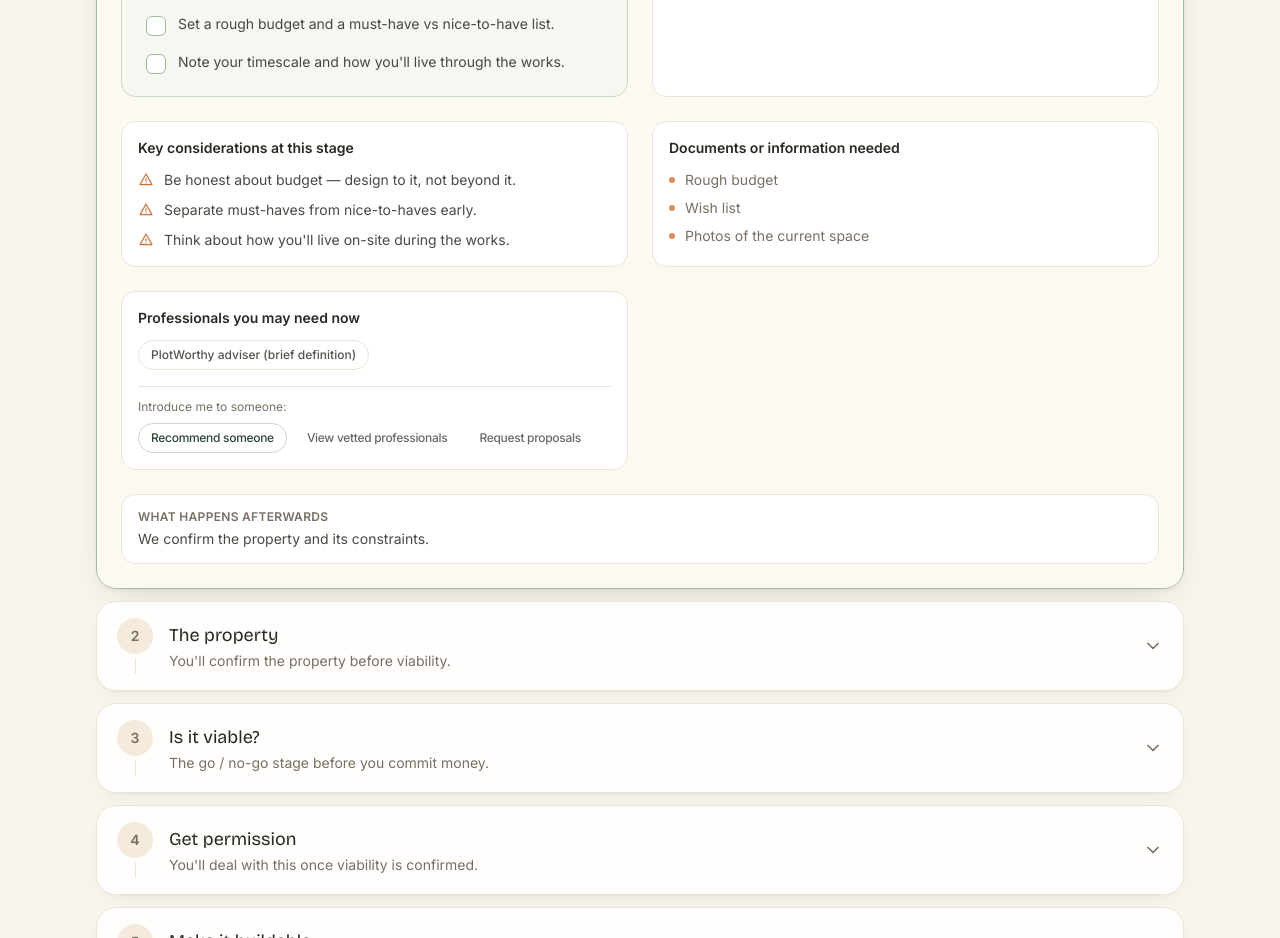
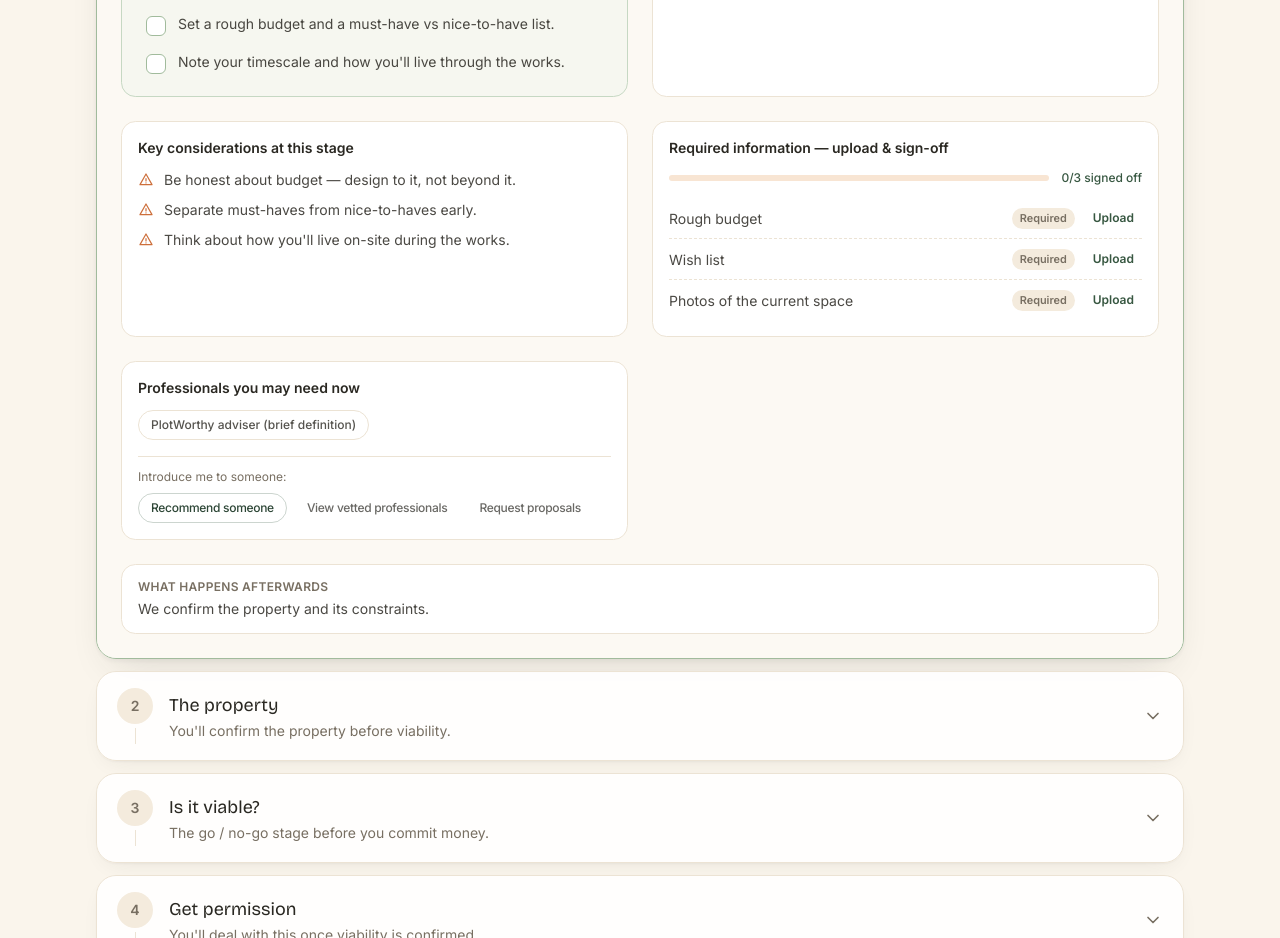
Before and after one commit to dlhep/plotworthy, a Next.js app: page /journeys/extension in a window 1280 px wide. Shown: the part 1280-2218 px from the top of the page. Built offline with nearby package versions, Linux system fonts and the light colour scheme.

Commit message:
Add document upload + sign-off to active-stage checklist

```diff
--- a/components/JourneyStepper.tsx
+++ b/components/JourneyStepper.tsx
@@ -151,9 +151,17 @@ function StageDetail({
   slug: string;
 }) {
   const [checked, setChecked] = useState<Record<number, boolean>>({});
+  const [docState, setDocState] = useState<
+    Record<number, { status: "sub" | "ok"; name: string }>
+  >({});
   const extra = getStageExtra(slug, stage.n);
   const doneCount = stage.actions.filter((_, i) => checked[i]).length;
+  const signedCount = stage.documents.filter((_, i) => docState[i]?.status === "ok").length;
   const toggle = (i: number) => setChecked((c) => ({ ...c, [i]: !c[i] }));
+  const onUpload = (i: number, name: string) =>
+    setDocState((s) => ({ ...s, [i]: { status: "sub", name } }));
+  const onSignoff = (i: number) =>
+    setDocState((s) => ({ ...s, [i]: { status: "ok", name: s[i]?.name ?? "" } }));
   // Future stages stay calm: a short glimpse only, not the full working detail.
   if (status === "upcoming") {
     return (
@@ -262,14 +270,65 @@ function StageDetail({
           </Block>
         )}
 
-        <Block title="Documents or information needed">
-          <ul className="space-y-2">
-            {stage.documents.map((d, i) => (
-              <li key={i} className="flex items-center gap-2.5 text-sm text-muted">
-                <span className="h-1.5 w-1.5 rounded-full bg-clay-400" />
-                {d}
-              </li>
-            ))}
+        <Block title="Required information — upload & sign-off">
+          <div className="mb-3 flex items-center gap-3">
+            <div className="h-1.5 flex-1 overflow-hidden rounded-full bg-clay-100">
+              <div
+                className="h-full rounded-full bg-sage-500 transition-all"
+                style={{ width: `${(signedCount / stage.documents.length) * 100}%` }}
+              />
+            </div>
+            <span className="text-xs font-medium text-sage-700">
+              {signedCount}/{stage.documents.length} signed off
+            </span>
+          </div>
+          <ul>
+            {stage.documents.map((d, i) => {
+              const st = docState[i]?.status;
+              return (
+                <li
+                  key={i}
+                  className="flex items-center gap-2.5 border-b border-dashed border-line py-2 last:border-0"
+                >
+                  <div className="min-w-0 flex-1">
+                    <span className="text-sm text-ink/85">{d}</span>
+                    {docState[i]?.name && (
+                      <span className="block truncate text-xs text-muted">📄 {docState[i].name}</span>
+                    )}
+                  </div>
+                  <span
+                    className={`whitespace-nowrap rounded-full px-2 py-0.5 text-[0.68rem] font-semibold ${
+                      st === "ok"
+                        ? "bg-sage-50 text-sage-700"
+                        : st === "sub"
+                        ? "bg-clay-50 text-clay-700"
+                        : "bg-cream text-muted"
+                    }`}
+                  >
+                    {st === "ok" ? "Signed off ✓" : st === "sub" ? "Submitted" : "Required"}
+                  </span>
+                  {!st && (
+                    <label className="cursor-pointer whitespace-nowrap rounded-md px-2 py-1 text-xs font-semibold text-sage-700 hover:bg-sage-50">
+                      Upload
+                      <input
+                        type="file"
+                        className="hidden"
+                        onChange={(e) => onUpload(i, e.target.files?.[0]?.name ?? "document.pdf")}
+                      />
+                    </label>
+                  )}
+                  {st === "sub" && (
+                    <button
+                      type="button"
+                      onClick={() => onSignoff(i)}
+                      className="whitespace-nowrap rounded-md px-2 py-1 text-xs font-semibold text-sage-700 hover:bg-sage-50"
+                    >
+                      Sign off
+                    </button>
+                  )}
+                </li>
+              );
+            })}
           </ul>
         </Block>
 
```
